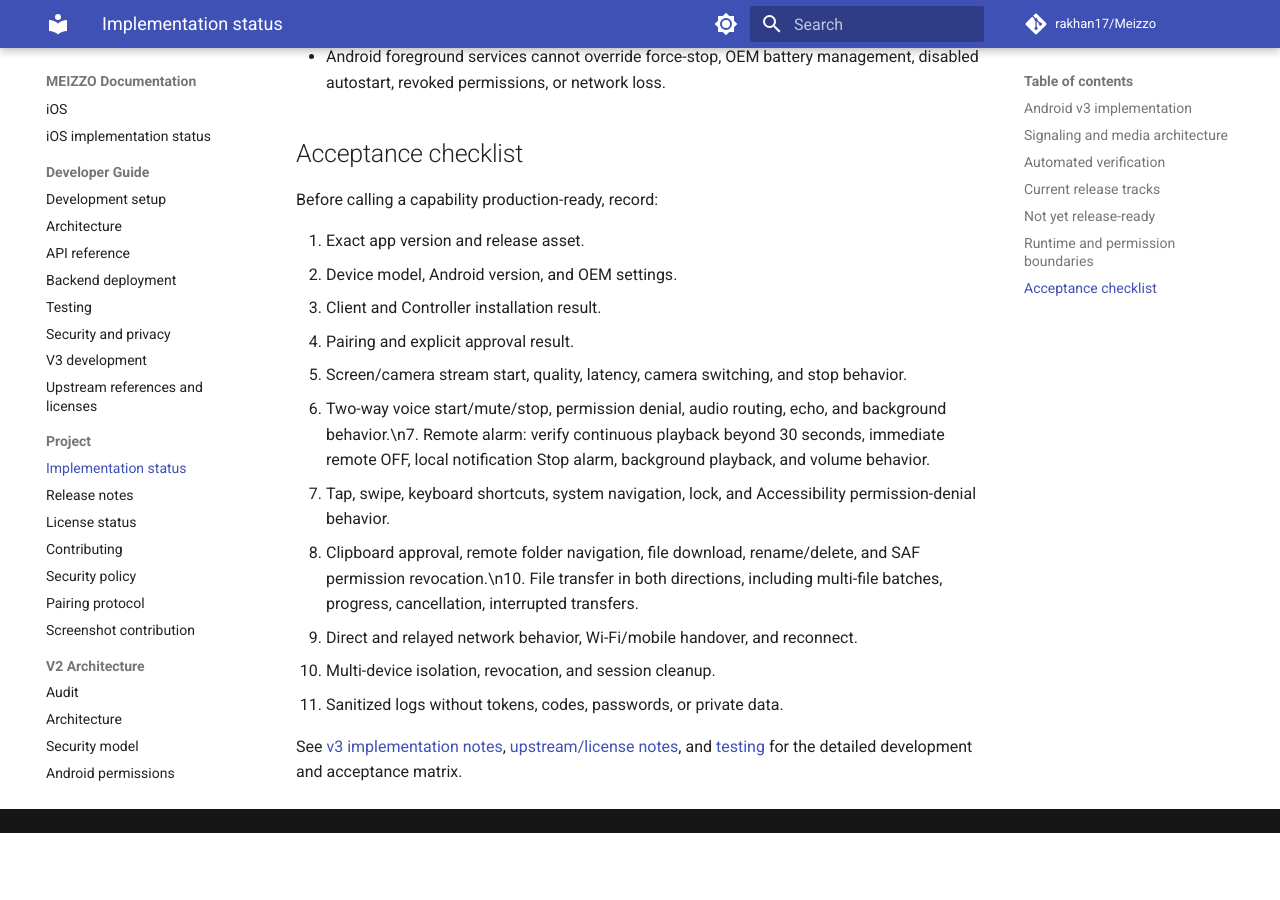
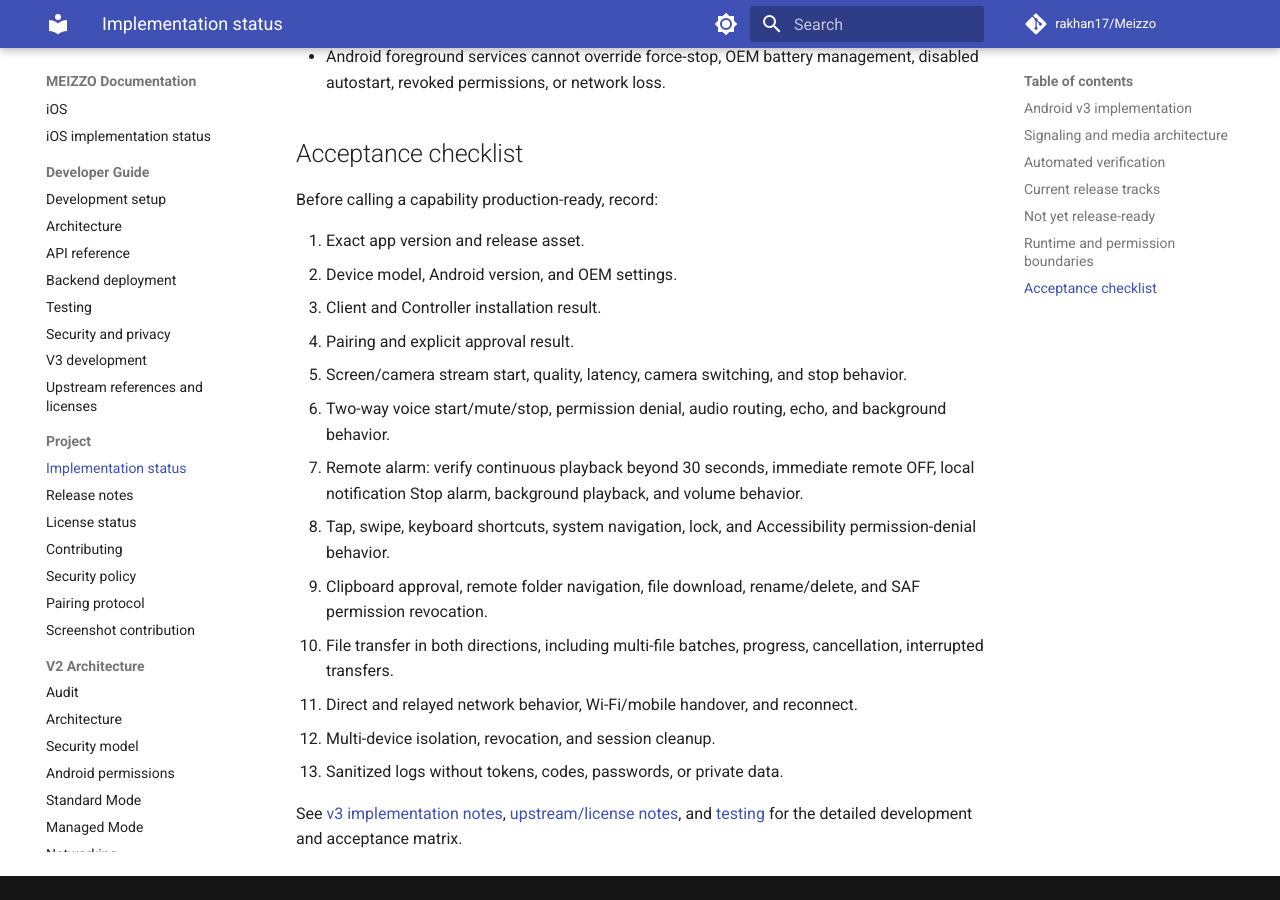
Before and after one commit to rakhan17/Meizzo, an MkDocs documentation site: the page built from docs/implementation-status.md, in a window 1280 px wide and 900 px high, scrolled down 3951 px. Built offline with MkDocs 1.6.1 and Material for MkDocs 9.7.7, drawn with Linux system fonts in a browser that asks for light colours; comment, search, counter and statistics services are not loaded; before the commit the page ends 4784 px from its top, so only the background shows below that.

Commit message:
Fix acceptance checklist line breaks

```diff
--- a/docs/implementation-status.md
+++ b/docs/implementation-status.md
@@ -126,10 +126,12 @@ Before calling a capability production-ready, record:
 3. Client and Controller installation result.
 4. Pairing and explicit approval result.
 5. Screen/camera stream start, quality, latency, camera switching, and stop behavior.
-6. Two-way voice start/mute/stop, permission denial, audio routing, echo, and background behavior.\n7. Remote alarm: verify continuous playback beyond 30 seconds, immediate remote
+6. Two-way voice start/mute/stop, permission denial, audio routing, echo, and background behavior.
+7. Remote alarm: verify continuous playback beyond 30 seconds, immediate remote
    OFF, local notification Stop alarm, background playback, and volume behavior.
 8. Tap, swipe, keyboard shortcuts, system navigation, lock, and Accessibility permission-denial behavior.
-9. Clipboard approval, remote folder navigation, file download, rename/delete, and SAF permission revocation.\n10. File transfer in both directions, including multi-file batches, progress, cancellation, interrupted
+9. Clipboard approval, remote folder navigation, file download, rename/delete, and SAF permission revocation.
+10. File transfer in both directions, including multi-file batches, progress, cancellation, interrupted
    transfers.
 11. Direct and relayed network behavior, Wi-Fi/mobile handover, and reconnect.
 12. Multi-device isolation, revocation, and session cleanup.
```
